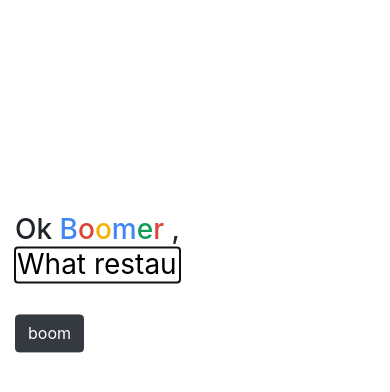
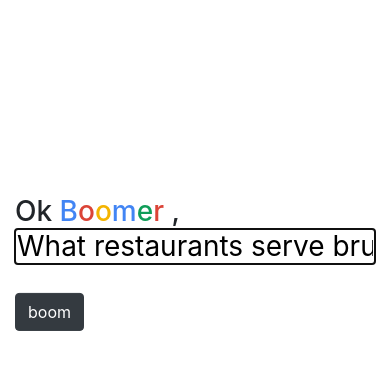
Before and after one commit to thorin-schiffer/okboomer, a Flask app: page / in a window 390 px wide. Shown: the part 139-531 px from the top of the page. Run offline with Flask 2, Linux system fonts and the light colour scheme; some libraries are stand-ins or nearby versions.

Commit message:
Some mobile friendliness

```diff
--- a/templates/main.html
+++ b/templates/main.html
@@ -2,6 +2,8 @@
 <html lang="en">
 <head>
     <meta charset="utf-8">
+    <meta http-equiv="X-UA-Compatible" content="IE=edge">
+    <meta name="viewport" content="width=device-width, initial-scale=1">
     <title>Ok, Boomer - your not digital assistant</title>
     <link rel="stylesheet" href="https://stackpath.bootstrapcdn.com/bootstrap/4.4.1/css/bootstrap.min.css"
           integrity="sha384-Vkoo8x4CGsO3+Hhxv8T/Q5PaXtkKtu6ug5TOeNV6gBiFeWPGFN9MuhOf23Q9Ifjh" crossorigin="anonymous">
@@ -20,10 +22,10 @@
     </style>
 </head>
 
-<body style="height: 100%; width: 100%;">
+<body style="font-size:14px">
 <div class="container center">
     <div class="row">
-        <div class="col-6 align-self-center justify-content-center">
+        <div class="col-lg align-self-center justify-content-center">
             <form method="post">
                 <h3>Ok
                     <span style="color:#4285F4">B</span><span style="color:#DB4437">o</span><span style="color:#F4B400">o</span><span style="color:#4285F4">m</span><span style="color:#0F9D58">e</span><span style="color:#DB4437">r</span>
@@ -43,13 +45,18 @@
                 {% endif %}
             </form>
         </div>
-        <div class="col align-self-center  justify-content-center">
+        <div class="d-lg-none" style="padding: 20px;"></div>
+        <div class="col-lg align-self-center justify-content-center">
             {% if comment %}
             <h2><a href="https://reddit.com{{comment.permalink}}" target="_blank">{{comment.answer}}</a></h2>
             by /u/{{comment.author}},
             {{comment.score}} boomed
             <br>
-            <i>made for lulz. love your boomer ❤️</i>
+            ❤️ made for lulz. love your boomer
+            <br>
+            😉 inspired by <a href="https://www.reddit.com/r/AskReddit/comments/e18g6m/if_ok_boomer_was_a_digital_assistant_like_ok/">this reddit post</a>
+            <br>
+            😃 <a href="https://cheparev.com">about me</a>
             {% endif %}
         </div>
     </div>
```
